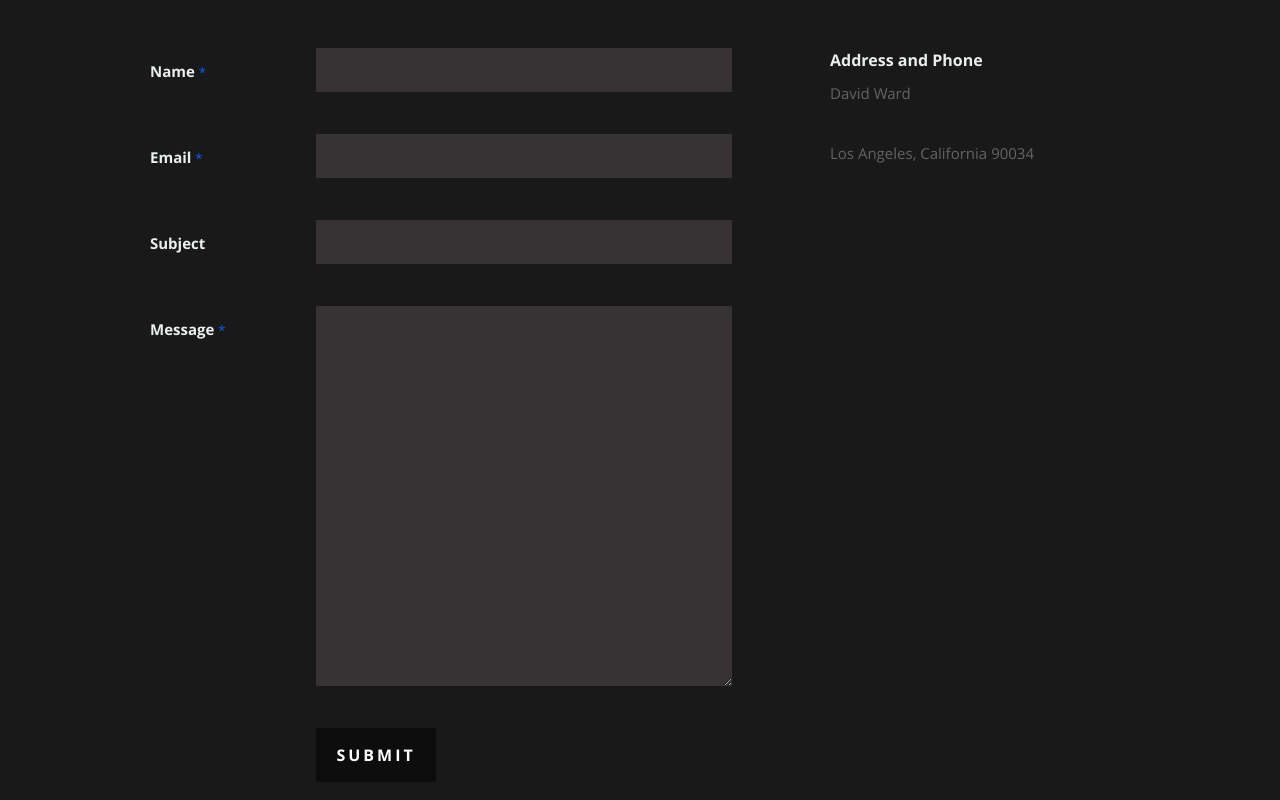
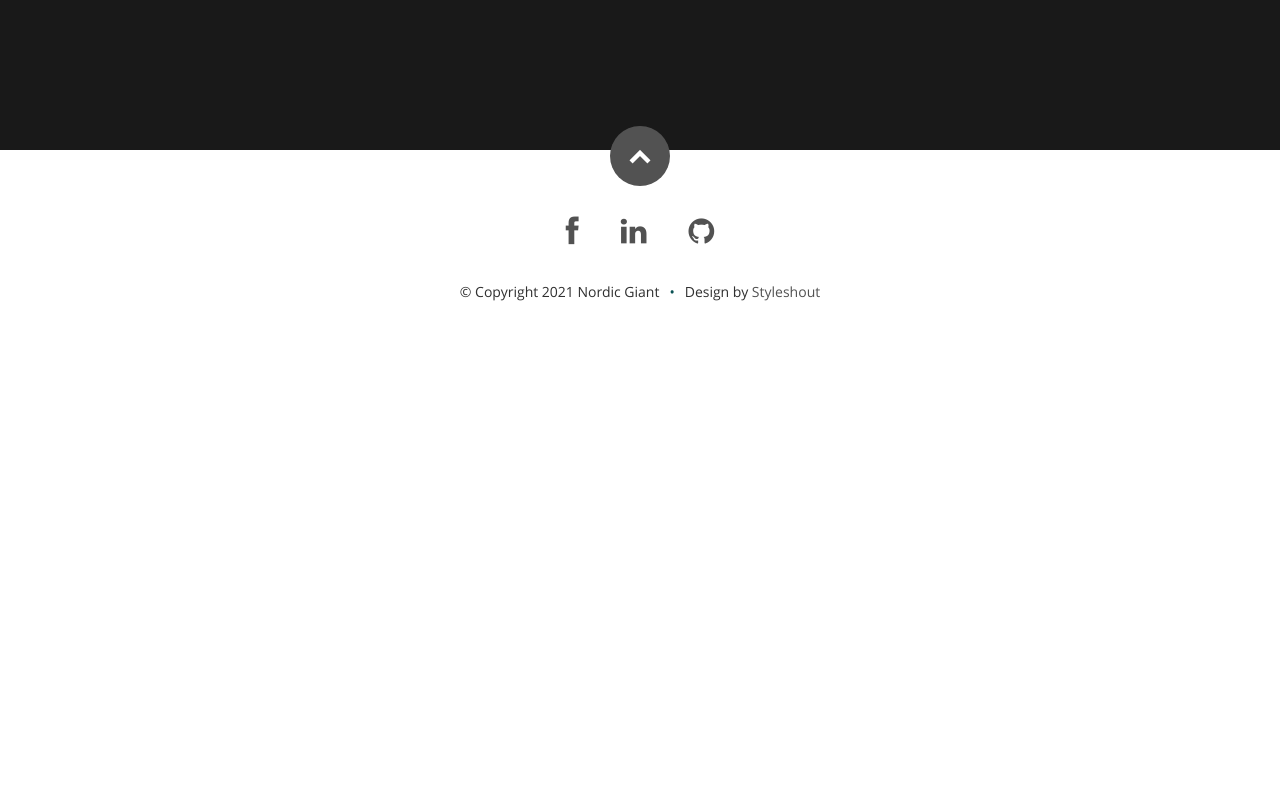
Before and after one commit to davidmakoto/davidmakoto.github.io, a React (Create React App) app: page / in a window 1280 px wide. Shown: the part 4760-5560 px from the top of the page. After the commit the page ends 5115 px from the top, so only its background shows below. Built offline with nearby package versions, Linux system fonts and the light colour scheme.

Commit message:
removed contact form

```diff
--- a/src/Components/Contact.js
+++ b/src/Components/Contact.js
@@ -28,97 +28,6 @@ class Contact extends Component {
             </div>
           </div>
         </Fade>
-
-        <div className="row">
-          <Slide left duration={1000}>
-            <div className="eight columns">
-              <form action="" method="post" id="contactForm" name="contactForm">
-                <fieldset>
-                  <div>
-                    <label htmlFor="contactName">
-                      Name <span className="required">*</span>
-                    </label>
-                    <input
-                      type="text"
-                      defaultValue=""
-                      size="35"
-                      id="contactName"
-                      name="contactName"
-                      onChange={this.handleChange}
-                    />
-                  </div>
-
-                  <div>
-                    <label htmlFor="contactEmail">
-                      Email <span className="required">*</span>
-                    </label>
-                    <input
-                      type="text"
-                      defaultValue=""
-                      size="35"
-                      id="contactEmail"
-                      name="contactEmail"
-                      onChange={this.handleChange}
-                    />
-                  </div>
-
-                  <div>
-                    <label htmlFor="contactSubject">Subject</label>
-                    <input
-                      type="text"
-                      defaultValue=""
-                      size="35"
-                      id="contactSubject"
-                      name="contactSubject"
-                      onChange={this.handleChange}
-                    />
-                  </div>
-
-                  <div>
-                    <label htmlFor="contactMessage">
-                      Message <span className="required">*</span>
-                    </label>
-                    <textarea
-                      cols="50"
-                      rows="15"
-                      id="contactMessage"
-                      name="contactMessage"
-                    ></textarea>
-                  </div>
-
-                  <div>
-                    <button className="submit">Submit</button>
-                    <span id="image-loader">
-                      <img alt="" src="images/loader.gif" />
-                    </span>
-                  </div>
-                </fieldset>
-              </form>
-
-              <div id="message-warning"> Error boy</div>
-              <div id="message-success">
-                <i className="fa fa-check"></i>Your message was sent, thank you!
-                <br />
-              </div>
-            </div>
-          </Slide>
-
-          <Slide right duration={1000}>
-            <aside className="four columns footer-widgets">
-              <div className="widget widget_contact">
-                <h4>Address and Phone</h4>
-                <p className="address">
-                  {name}
-                  <br />
-                  {street} <br />
-                  {city}, {state} {zip}
-                  <br />
-                  <span>{phone}</span>
-                </p>
-              </div>
-            </aside>
-          </Slide>
-        </div>
       </section>
     );
   }
```
